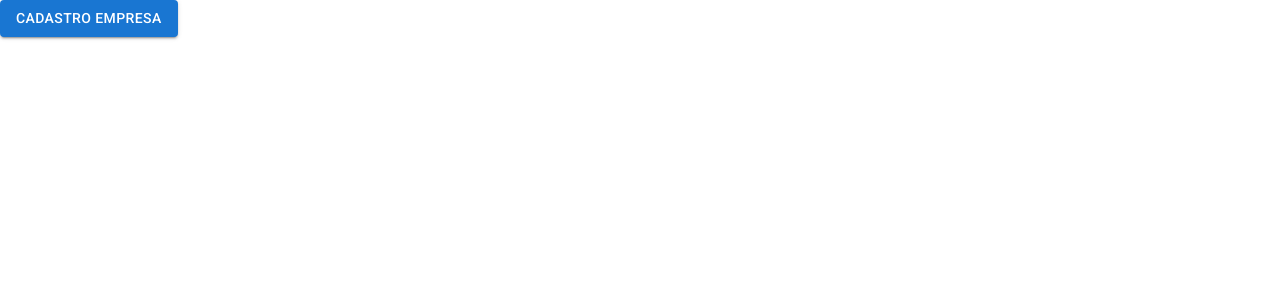
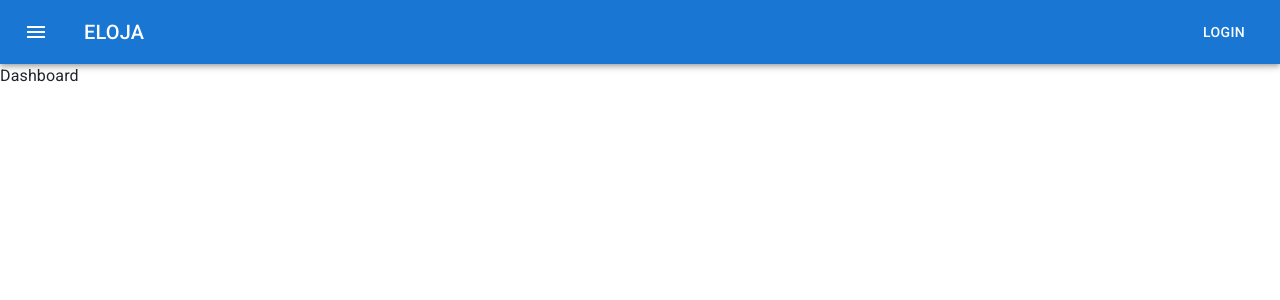
Before and after one commit to MarcioJCarvalho/eloja, a React (Vite) app in the folder frontend-react/: page / in a window 1280 px wide. Shown: the top 300 px of the page. Built offline with nearby package versions, Linux system fonts and the light colour scheme.

Commit message:
Criando uma shell de mock, funcionando botões de home e cadastroEmpresa Arrumando os componentes em pastas separadas por pagina

```diff
--- a/frontend-react/package.json
+++ b/frontend-react/package.json
@@ -16,9 +16,10 @@
     "extends": "react-app"
   },
   "dependencies": {
-    "@emotion/react": "^11.11.0",
+    "@emotion/react": "^11.11.1",
     "@emotion/styled": "^11.11.0",
-    "@mui/material": "^5.13.1",
+    "@mui/icons-material": "^5.14.3",
+    "@mui/material": "^5.14.5",
     "@types/react-input-mask": "3.0.2",
     "@typescript-eslint/eslint-plugin": "^5.54.1",
     "@typescript-eslint/parser": "^5.54.1",
--- a/frontend-react/src/components/CadastroFisica.tsx
+++ b/frontend-react/src/components/cadastro_usuario/CadastroJuridica.tsx
@@ -6,17 +6,19 @@ import Grid from '@mui/material/Grid';
 import Box from '@mui/material/Box';
 import Container from '@mui/material/Container';
 import { useFieldArray, useForm } from 'react-hook-form';
-import FormTextField from './FormTextField';
-import FormNumberField from './FormNumberField';
-import FormMaskField from './FormMaskField';
-import { buscarCep } from '../services/cepService';
-type CadastroFisicaProps = {
+import FormTextField from '../form/FormTextField';
+import FormNumberField from '../form/FormNumberField';
+import FormMaskField from '../form/FormMaskField';
+import { buscarCep } from '../../services/cepService';
+import Juridica from '../../models/Juridica';
+
+type CadastroJuridicaProps = {
   onSubmit: (data: any) => Promise<void>;
-  onBack: () => void;
+  juridica: Juridica | null;
 };
 
-export default function CadastroFisica(props: CadastroFisicaProps) {
-  const { onSubmit, onBack } = props;
+export default function CadastroJuridica(props: CadastroJuridicaProps) {
+  const { onSubmit, juridica } = props;
   const { handleSubmit, control, setValue } = useForm();
 
   const { fields, append, remove } = useFieldArray({
@@ -30,6 +32,14 @@ export default function CadastroFisica(props: CadastroFisicaProps) {
 
   useEffect(() => {
     if (fields.length === 0) addTelefone();
+    if (juridica) {
+      setValue('endereco', juridica.endereco);
+      setValue('razaoSocial', juridica.razaoSocial);
+      setValue('nomeFantasia', juridica.nomeFantasia);
+      setValue('cnpj', juridica.cnpj);
+      setValue('inscricao_estadual', juridica.inscricao_estadual);
+      setValue('telefones', juridica.telefones);
+    }
   }, []);
 
   const handleCep = async (evt: any) => {
@@ -50,19 +60,22 @@ export default function CadastroFisica(props: CadastroFisicaProps) {
         <form onSubmit={handleSubmit(onSubmit)}>
           <Grid container spacing={2}>
             <Grid item xs={12}>
-              <FormTextField name="nome" label="Nome" control={control} />
+              <FormTextField name="nomeFantasia" label="Nome Fantasia" control={control} />
             </Grid>
             <Grid item xs={12}>
-              <FormTextField name="sobrenome" label="Sobrenome" control={control} />
+              <FormTextField name="razaoSocial" label="Razão Social" control={control} />
             </Grid>
             <Grid item xs={12}>
-              <FormMaskField name="cpf" label="CPF" control={control} mask="999.999.999-99" />
+              <FormMaskField name="cnpj" label="CNPJ" control={control} mask="99.999.999/9999-99" />
             </Grid>
             <Grid item xs={12}>
-              <FormTextField name="email" label="Email" control={control} />
-            </Grid>
-            <Grid item xs={12}>
-              <FormTextField type="password" name="senha" label="Senha" control={control} />
+              <FormMaskField
+                name="inscricao_estadual"
+                label="Inscrição Estadual"
+                control={control}
+                mask="999999999"
+                rules={{ required: false }}
+              />
             </Grid>
             <Grid item xs={12}>
               <FormMaskField onBlur={handleCep} name="endereco.cep" label="CEP" control={control} mask="99999-999" />
@@ -119,11 +132,11 @@ export default function CadastroFisica(props: CadastroFisicaProps) {
             <Grid item container justifyContent="flex-end"></Grid>
           </Grid>
           <Box sx={{ display: 'flex', flexDirection: 'row', pt: 2 }}>
-            <Button color="inherit" onClick={onBack} sx={{ mr: 1 }}>
+            <Button color="inherit" disabled={true} sx={{ mr: 1 }}>
               Voltar
             </Button>
             <Box sx={{ flex: '1 1 auto' }} />
-            <Button type="submit">Salvar</Button>
+            <Button type="submit">Proximo</Button>
           </Box>
         </form>
       </Box>
--- /dev/null
+++ b/frontend-react/src/components/home/Shell.css
@@ -0,0 +1,17 @@
+.drawerHeader {
+  display: 'flex';
+  align-items: 'center';
+  padding: '16px 8px';
+  justify-content: 'flex-end';
+}
+
+
+.shellChild{
+  transition: margin 0.2s ease;
+  margin-left: 0;
+}
+
+.shellChild.open {
+  margin-left: 240px;
+  transition: margin 0.2s ease;
+}
--- /dev/null
+++ b/frontend-react/src/components/home/Shell.tsx
@@ -0,0 +1,102 @@
+import React, { useState, ReactNode } from 'react';
+import { useNavigate } from 'react-router-dom';
+import Button from '@mui/material/Button';
+import { Outlet, NavLink } from 'react-router-dom';
+import {
+  AppBar,
+  Divider,
+  Drawer,
+  IconButton,
+  List,
+  ListItem,
+  ListItemButton,
+  ListItemText,
+  Toolbar,
+  Typography,
+} from '@mui/material';
+import MenuIcon from '@mui/icons-material/Menu';
+import ChevronLeftIcon from '@mui/icons-material/ChevronLeft';
+import ChevronRightIcon from '@mui/icons-material/ChevronRight';
+import './Shell.css';
+
+function Shell() {
+  const navigate = useNavigate();
+  const [open, setOpen] = useState(false);
+
+  const toggleDrawerOpen = () => {
+    setOpen(!open);
+  };
+
+  return (
+    <div>
+      <AppBar position="static" className={open ? 'shellChild open' : 'shellChild'}>
+        <Toolbar>
+          <IconButton
+            onClick={toggleDrawerOpen}
+            size="large"
+            edge="start"
+            color="inherit"
+            aria-label="menu"
+            sx={{ mr: 2 }}
+          >
+            <MenuIcon />
+          </IconButton>
+          <Button color="inherit">
+            <Typography variant="h6" component="div" onClick={() => navigate('/')}>
+              Eloja
+            </Typography>
+          </Button>
+          <Typography variant="h6" component="div" sx={{ flexGrow: 1 }}></Typography>
+          <Button color="inherit">Login</Button>
+        </Toolbar>
+      </AppBar>
+      <Drawer
+        sx={{
+          width: '240px',
+          flexShrink: 0,
+          '& .MuiDrawer-paper': {
+            width: 240,
+            boxSizing: 'border-box',
+          },
+        }}
+        variant="persistent"
+        anchor="left"
+        open={open}
+      >
+        <div className="drawerHeader">
+          <IconButton
+            onClick={() => {
+              setOpen(false);
+            }}
+          >
+            {open ? <ChevronLeftIcon /> : <ChevronRightIcon />}
+          </IconButton>
+        </div>
+        <Divider />
+        <List>
+          <ListItem disablePadding>
+            <ListItemButton
+              onClick={() => {
+                navigate('/cadastro-empresa');
+                setOpen(false);
+              }}
+            >
+              <ListItemText primary="Cadastro de empresa" />
+            </ListItemButton>
+          </ListItem>
+          <ListItem disablePadding>
+            <ListItemButton>
+              <ListItemText primary="Item2" />
+            </ListItemButton>
+          </ListItem>
+        </List>
+        <Divider />
+      </Drawer>
+      <div className={open ? 'shellChild open' : 'shellChild'}>
+        <Outlet />
+      </div>
+    </div>
+  );
+}
+
+export default Shell;
--- a/frontend-react/src/main.tsx
+++ b/frontend-react/src/main.tsx
@@ -2,14 +2,17 @@ import React from 'react';
 import ReactDOM from 'react-dom/client';
 import { BrowserRouter, Routes, Route } from 'react-router-dom';
 import 'bootstrap/dist/css/bootstrap.min.css';
-import Home from './pages/Home';
+import Dashboard from './pages/Dashboard';
 import CadastroEmpresa from './pages/CadastroUsuario';
+import Shell from './components/home/Shell';
 
 ReactDOM.createRoot(document.getElementById('root') as HTMLElement).render(
   <BrowserRouter>
     <Routes>
-      <Route path="/" element={<Home />} />
-      <Route path="/cadastro-empresa" element={<CadastroEmpresa />} />
+      <Route path="/" element={<Shell />}>
+        <Route index element={<Dashboard />} />
+        <Route path="/cadastro-empresa" element={<CadastroEmpresa />} />
+      </Route>
     </Routes>
   </BrowserRouter>,
 );
--- a/frontend-react/src/pages/CadastroUsuario.tsx
+++ b/frontend-react/src/pages/CadastroUsuario.tsx
@@ -6,8 +6,8 @@ import Juridica from '../models/Juridica';
 import Usuario from '../models/Usuario';
 import Fisica from '../models/Fisica';
 import Endereco from '../models/Endereco';
-import CadastroJuridica from '../components/CadastroJuridica';
-import CadastroFisica from '../components/CadastroFisica';
+import CadastroJuridica from '../components/cadastro_usuario/CadastroJuridica';
+import CadastroFisica from '../components/cadastro_usuario/CadastroFisica';
 import { salvarUsuario } from '../services/UsuarioService';
 
 export default function CadastroUsuario() {
--- /dev/null
+++ b/frontend-react/src/pages/Dashboard.tsx
@@ -0,0 +1,7 @@
+import { Typography } from '@mui/material';
+
+function Dashboard() {
+  return <Typography>Dashboard</Typography>;
+}
+
+export default Dashboard;
--- a/frontend-react/src/pages/Home.tsx
+++ /dev/null
@@ -1,18 +0,0 @@
-import { useNavigate } from 'react-router-dom';
-import Button from '@mui/material/Button';
-
-function Home() {
-  const navigate = useNavigate();
-
-  function handleClick() {
-    navigate('/cadastro-empresa');
-  }
-
-  return (
-    <Button variant="contained" onClick={handleClick}>
-      Cadastro empresa
-    </Button>
-  );
-}
-
-export default Home;
```
Also changed, not shown: frontend-react/src/components/cadastro_usuario/CadastroFisica.tsx (renamed from frontend-react/src/components/CadastroJuridica.tsx, +17 -30 lines), frontend-react/src/components/form/FormMaskField.tsx (renamed from frontend-react/src/components/FormMaskField.tsx), frontend-react/src/components/form/FormNumberField.tsx (renamed from frontend-react/src/components/FormNumberField.tsx), frontend-react/src/components/form/FormTextField.tsx (renamed from frontend-react/src/components/FormTextField.tsx), 1 other file (tests, documents, lock files or other folders).
